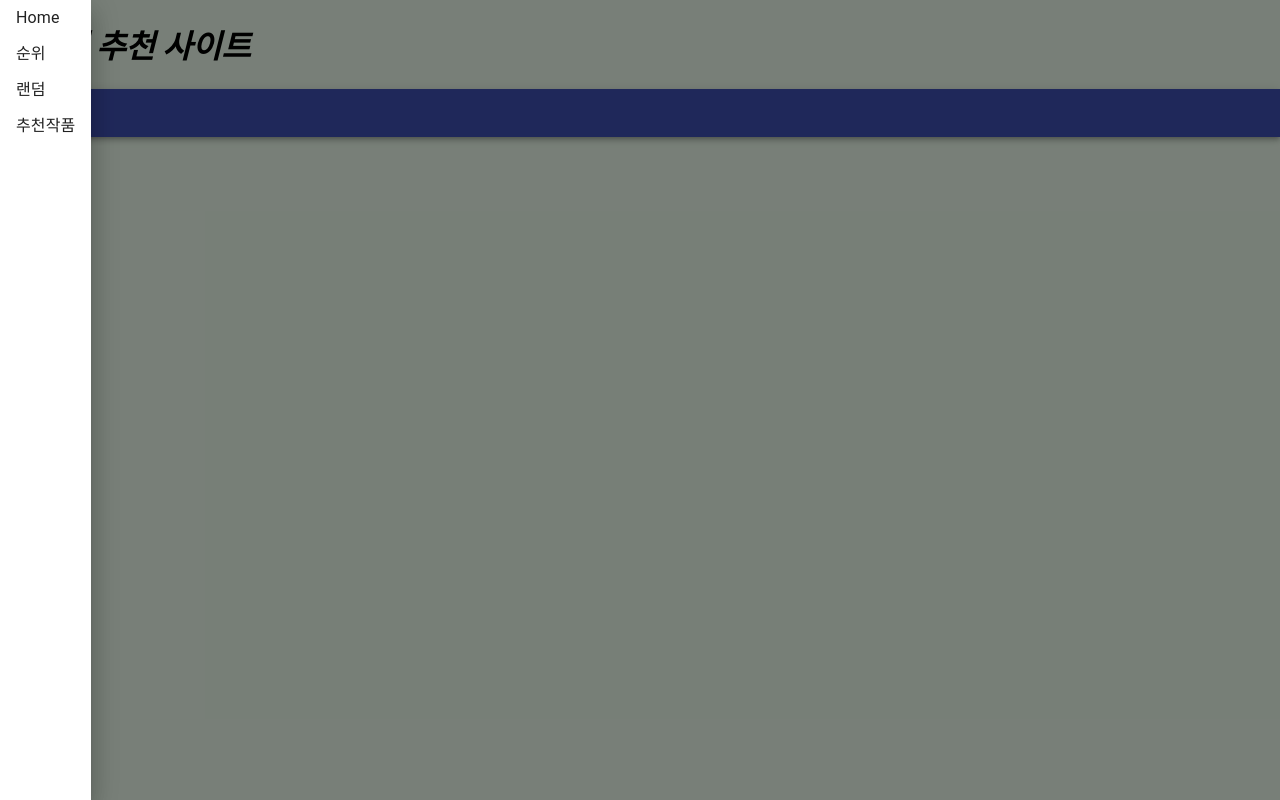
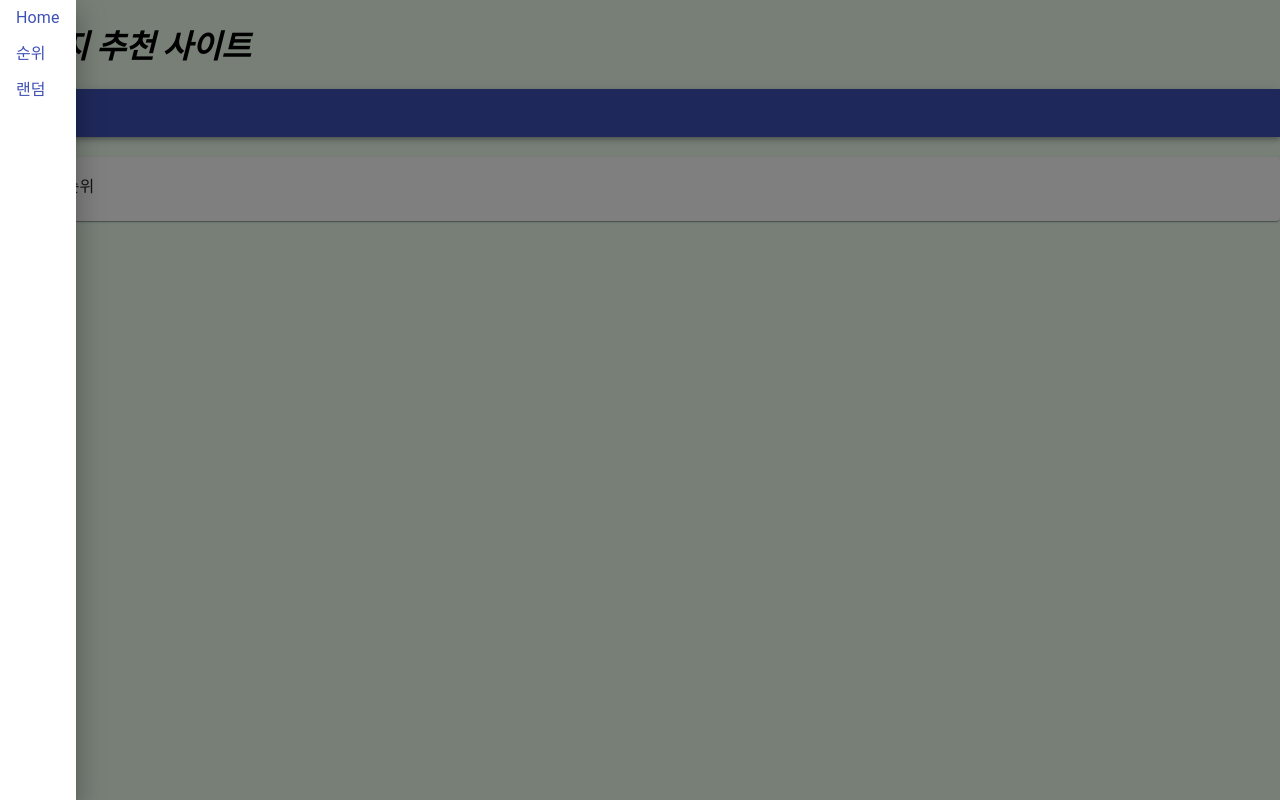
Before and after one commit to Jaehyeok65/ReactProject, a React (Create React App) app: page /#/ranking in a window 1280 px wide. Both pictures are taken after a click on the button 24 px from the left and 112 px from the top of the page. Built offline with nearby package versions, Linux system fonts and the light colour scheme.

Commit message:
2021 - 07 - 11 무협지 등록 사이트 만들기 프로젝트 (네비게이션 구현)

```diff
--- a/package.json
+++ b/package.json
@@ -8,6 +8,7 @@
     "react": "^17.0.2",
     "react-dom": "^17.0.2",
     "react-icon": "^1.0.0",
+    "react-router-dom": "^5.2.0",
     "react-scripts": "2.1.7"
   },
   "scripts": {
--- a/src/App2.jsx
+++ b/src/App2.jsx
@@ -1,7 +1,11 @@
 import React, { Component } from 'react';
 import BookHeader from './Book/BookHeader';
+import { HashRouter as Router, Route } from 'react-router-dom';
 import './App2.css';
 import Booknav from './Book/Booknav';
+import Home from './Book/Home';
+import Random from './Book/Random';
+import Ranking from './Book/Ranking';
 
 class App2 extends Component {
 
@@ -11,7 +15,15 @@ class App2 extends Component {
         return(
             <div>
             <BookHeader className = "head" />
-            <Booknav />
+            <Router>
+            <Booknav>
+                <div>
+                    <Route exact path="/" component = {Home} />
+                    <Route exact path="/random" component = {Random} />
+                    <Route exact path="/ranking" component = {Ranking} />
+                </div>
+                 </Booknav>
+                 </Router>
             </div>
         );
     }
--- a/src/Book/Booknav.js
+++ b/src/Book/Booknav.js
@@ -5,6 +5,8 @@ import Drawer from '@material-ui/core/Drawer';
 import  MenuItem  from '@material-ui/core/MenuItem';
 import  IconButton  from '@material-ui/core/IconButton';
 import MenuIcon from  '@material-ui/icons/Menu';
+import { Link as RouterLink } from 'react-router-dom';
+import Link from '@material-ui/core/Link'
 
 
 const styles = {
@@ -29,6 +31,7 @@ class Booknav extends Component {
         const { classes } = this.props;
 
         return(
+            <div>
            <div className = { classes.root } >
                <AppBar position = "static">
                <IconButton className =  { classes.MenuButton } color = "inherit"
@@ -37,11 +40,20 @@ class Booknav extends Component {
                </IconButton>
                </AppBar>
                <Drawer open = {this.state.toggle}>
-                   <MenuItem onClick = {this.handerDrawer}>Home</MenuItem>
-                   <MenuItem onClick = {this.handerDrawer}>순위</MenuItem>
-                   <MenuItem onClick = {this.handerDrawer}>랜덤</MenuItem>
-                   <MenuItem onClick = {this.handerDrawer}>추천작품</MenuItem>
+                   <MenuItem onClick = {this.handerDrawer}>
+                       <Link component = {RouterLink} to ="/">Home</Link>
+                       </MenuItem>
+                   <MenuItem onClick = {this.handerDrawer}>
+                   <Link component = {RouterLink} to ="/ranking">순위</Link>
+                   </MenuItem>
+                   <MenuItem onClick = {this.handerDrawer}>
+                   <Link component = {RouterLink} to ="/random">랜덤</Link>
+                   </MenuItem>
                </Drawer>
+           </div>
+           <div id ="content" style = {{margin : 'auto', marginTop : '20px'}}>
+               { React.cloneElement(this.props.children)}
+           </div>
            </div>
         )
     }
--- /dev/null
+++ b/src/Book/Home.js
@@ -0,0 +1,20 @@
+import React from 'react';
+import Card from '@material-ui/core/Card';
+import  CardContent  from '@material-ui/core/CardContent';
+
+
+class Home extends React.Component {
+
+    render() {
+
+        return (
+            <Card>
+                <CardContent>
+                    무협지를 좋아하는 사람들을 위한 사이트
+                </CardContent>
+            </Card>
+        );
+    }
+}
+
+export default Home;
--- /dev/null
+++ b/src/Book/Random.js
@@ -0,0 +1,20 @@
+import React from 'react';
+import Card from '@material-ui/core/Card';
+import  CardContent  from '@material-ui/core/CardContent';
+
+
+class Random extends React.Component {
+
+    render() {
+
+        return (
+            <Card>
+                <CardContent>
+                    랜덤으로 추천받기
+                </CardContent>
+            </Card>
+        );
+    }
+}
+
+export default Random;
--- /dev/null
+++ b/src/Book/Ranking.js
@@ -0,0 +1,20 @@
+import React from 'react';
+import Card from '@material-ui/core/Card';
+import  CardContent  from '@material-ui/core/CardContent';
+
+
+class Ranking extends React.Component {
+
+    render() {
+
+        return (
+            <Card>
+                <CardContent>
+                    무협지 순위
+                </CardContent>
+            </Card>
+        );
+    }
+}
+
+export default Ranking;
```
Also changed, not shown: 1 other file (tests, documents, lock files or other folders).
